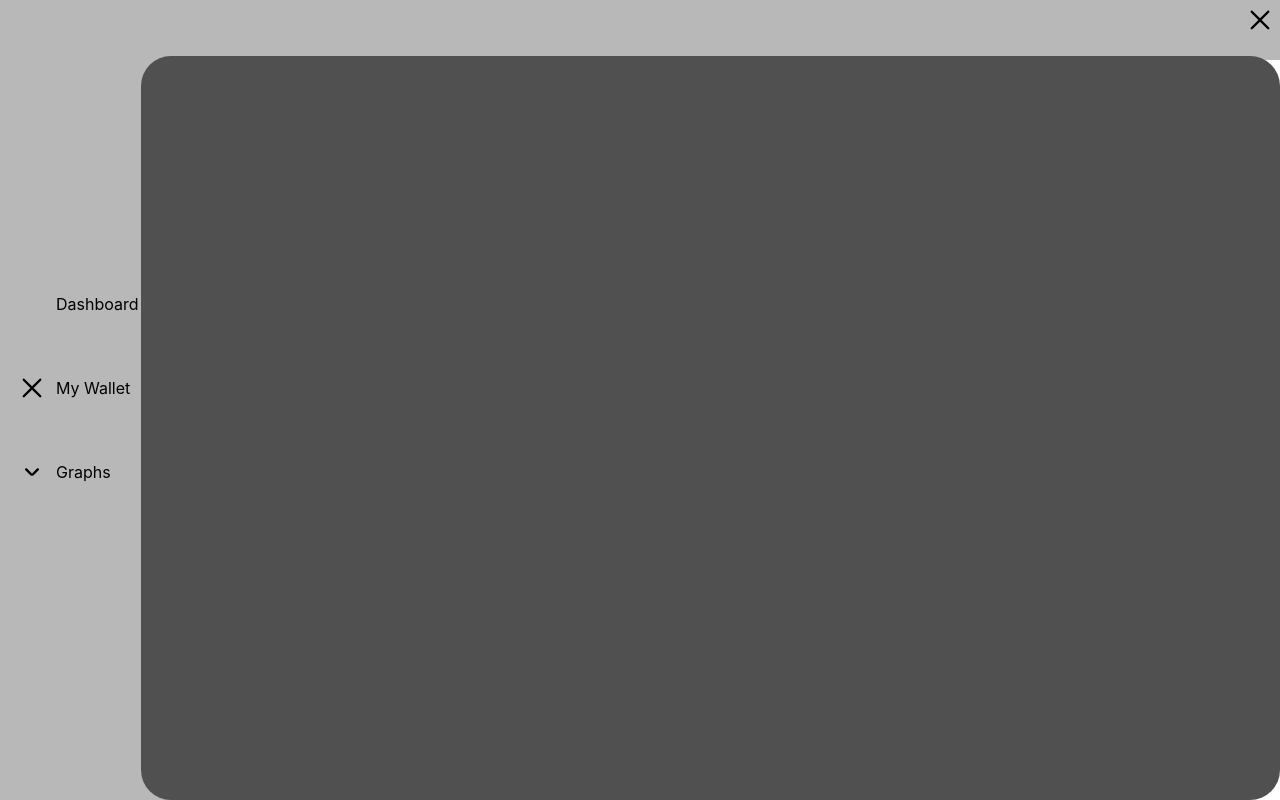
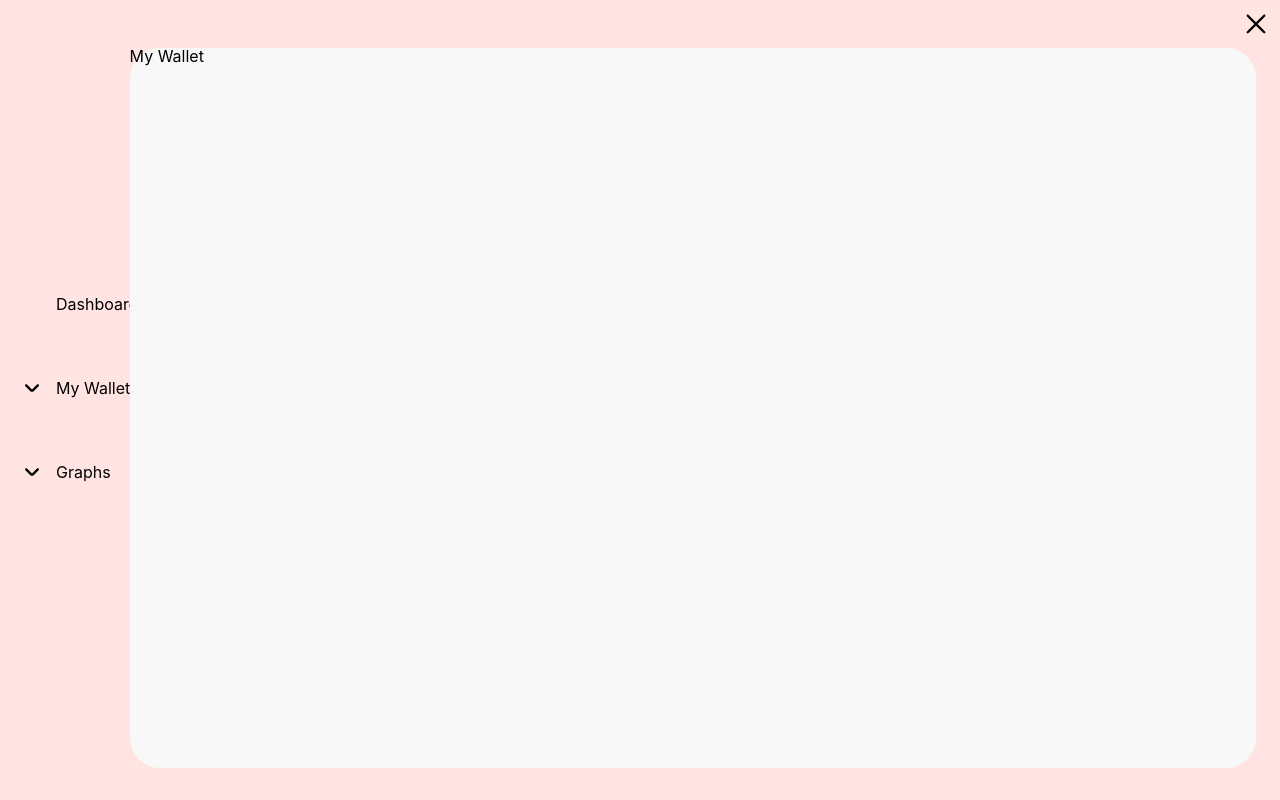
Before and after one commit to MSzostaq/CryptoRate, a React (Create React App) app: page /#/wallet in a window 1280 px wide. Built offline with nearby package versions, Linux system fonts and the light colour scheme.

Commit message:
fixed some routes bugs

```diff
--- a/src/components/Header.jsx
+++ b/src/components/Header.jsx
@@ -3,18 +3,18 @@ import styled from "styled-components";
 import Icon from "components/Icon";
 
 const Heading = styled.div`
-  background-color: #b8b8b8;
+  background-color: #ffe4e1;
   position fixed;
   width: 100%;
   height: 60px;
 `;
 
 const StyledIcon = styled(Icon)`
-  margin: 4px 4px;
+  margin: 4px;
   padding: 2px;
   position fixed;
-  top: 0;
-  right: 0;
+  top: 4px;
+  right: 4px;
   width: 32px;
   height: 32px;
 `;
--- a/src/components/Sidebar.jsx
+++ b/src/components/Sidebar.jsx
@@ -27,12 +27,12 @@ const StyledIcon = styled(Icon)`
 `;
 
 const StyledWrapper = styled.nav`
-  background-color: #b8b8b8;
+  background-color: #ffe4e1;
   display: flex;
   flex-direction: column;
   justify-content: center;
   position: fixed;
-  width: 180px;
+  width: 160px;
   height: 100%;
 `;
 
@@ -44,7 +44,7 @@ function Sidebar({ className }) {
         <p>Dashboard</p>
       </StyledLink>
       <StyledLink to="/mywallet">
-        <StyledIcon icon="close" />
+        <StyledIcon icon="caretDown" />
         <p>My Wallet</p>
       </StyledLink>
       <StyledLink to="/graphs">
--- a/src/views/Dashboard.jsx
+++ b/src/views/Dashboard.jsx
@@ -2,17 +2,28 @@ import React from "react";
 import styled from "styled-components";
 
 const View = styled.div`
-  background-color: #ff0000;
+  background-color: #f8f8f8;
   position: absolute;
-  bottom: 0;
-  right: 0;
+  top: 48px;
+  bottom: 24px;
+  right: 24px;
   border-radius: 30px;
-  width: 89%;
-  height: 93%;
+  width: 88%;
+  height: 90%;
+`;
+
+const StyledHeading = styled.h1`
+  font-size: 48px;
+  font-weight: bold;
+  padding: 15px;
 `;
 
 function Dashboard() {
-  return <View></View>;
+  return (
+    <View>
+      <StyledHeading>Home</StyledHeading>
+    </View>
+  );
 }
 
 export default Dashboard;
--- a/src/views/Graphs.jsx
+++ b/src/views/Graphs.jsx
@@ -2,17 +2,28 @@ import React from "react";
 import styled from "styled-components";
 
 const View = styled.div`
-  background-color: #505050;
+  background-color: #f8f8f8;
   position: absolute;
-  bottom: 0;
-  right: 0;
+  top: 48px;
+  bottom: 24px;
+  right: 24px;
   border-radius: 30px;
-  width: 89%;
-  height: 93%;
+  width: 88%;
+  height: 90%;
+`;
+
+const StyledHeading = styled.h1`
+  font-size: 48px;
+  font-weight: bold;
+  padding: 15px;
 `;
 
 function Graphs() {
-  return <View></View>;
+  return (
+    <View>
+      <StyledHeading>Graphs</StyledHeading>
+    </View>
+  );
 }
 
 export default Graphs;
--- a/src/views/Main.jsx
+++ b/src/views/Main.jsx
@@ -8,7 +8,7 @@ import Graphs from "views/Graphs";
 import Wallet from "views/Wallet";
 
 const ViewWrapper = styled.div`
-  padding-left: 175px;
+  background-color: #ffe4e1;
   position: relative;
   height: 100%;
 `;
--- a/src/views/Wallet.jsx
+++ b/src/views/Wallet.jsx
@@ -2,17 +2,22 @@ import React from "react";
 import styled from "styled-components";
 
 const View = styled.div`
-  background-color: #505050;
+  background-color: #f8f8f8;
   position: absolute;
-  bottom: 0;
-  right: 0;
+  top: 48px;
+  bottom: 24px;
+  right: 24px;
   border-radius: 30px;
-  width: 89%;
-  height: 93%;
+  width: 88%;
+  height: 90%;
 `;
 
 function Wallet() {
-  return <View></View>;
+  return (
+    <View>
+      <h1>My Wallet</h1>
+    </View>
+  );
 }
 
 export default Wallet;
```
Also changed, not shown: 1 other file (tests, documents, lock files or other folders).
